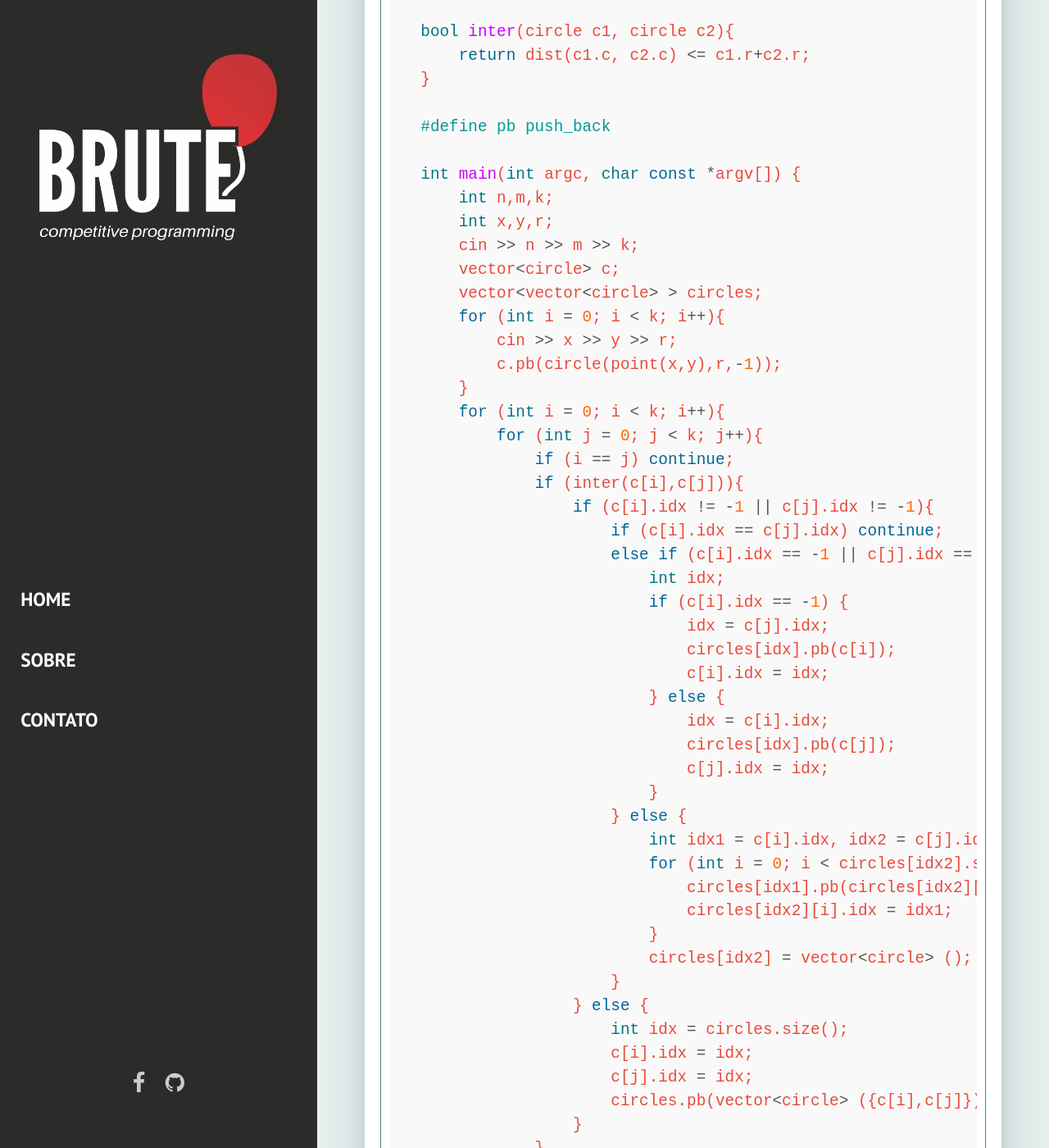
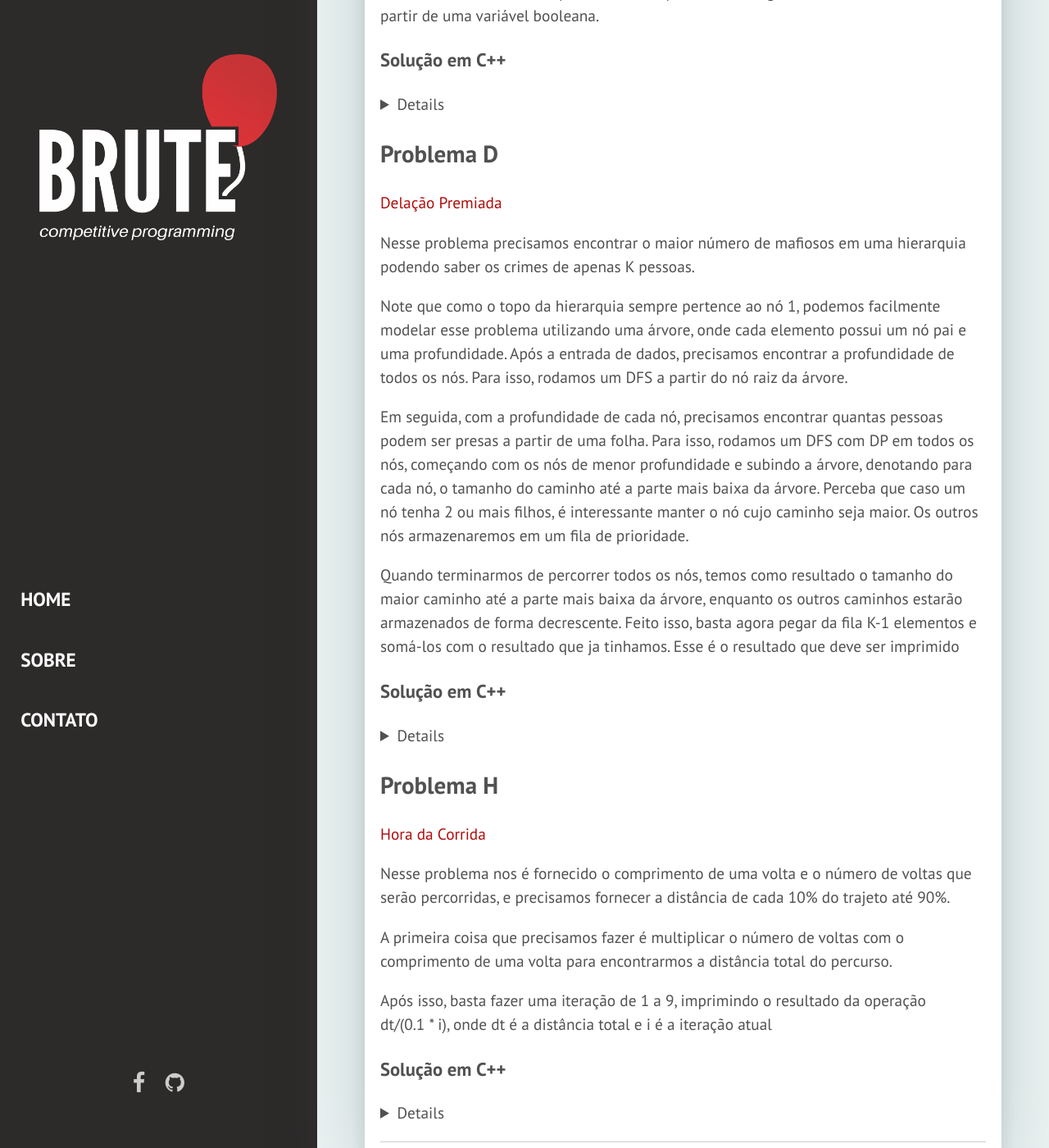
Before and after one commit to BRUTEUdesc/bruteudesc.github.io, a Jekyll site: the page built from _posts/2019-09-27-upsolving_regional_2019.markdown, in a window 1280 px wide and 1400 px high, scrolled down 2886 px. Shown: the whole window at 82% size. Built offline with Jekyll 4.4.1, drawn with Linux system fonts in a browser that asks for light colours; some web fonts are replaced; some of the changed text lies outside the part shown.

Commit message:
Consertando erro do dropdown; Inserindo resolucao problemas D e H

````diff
--- a/_config.yml
+++ b/_config.yml
@@ -24,6 +24,8 @@
 
 # Build settings
 markdown: kramdown
+kramdown:
+    parse_block_html: true
 gems:
   - jekyll-feed
   - jekyll-paginate
--- a/_posts/2019-09-27-upsolving_regional_2019.markdown
+++ b/_posts/2019-09-27-upsolving_regional_2019.markdown
@@ -13,9 +13,12 @@
 Vou estar disponibilizando também um código que solucione a questão, lembrando que o código não corresponde à melhor solução,
  além de que é no mínimo interessante a produção do próprio código, ou seja, olhe o código somente se você não foi capaz de
 programar a própria solução (ou pra comparar também).
+Cada problema terá um link para o problema na plataforma Uri Online Judge
 Dito isso, aproveite a leitura
 
 ## Problema A
+[Arte Valiosa](https://www.urionlinejudge.com.br/judge/pt/problems/view/2962)
+
 O problema consiste em encontrar um caminho entre o canto inferior esquerdo e o canto superior direito de um retângulo, evitando
 passar pela área dos sensores de presença, que possuem um raio r e um par de coordenadas (x,y).
 Para esse problema é interessante perceber as seguintes propriedades:
@@ -38,6 +41,10 @@
 Assim, para solucionarmos o problema, basta armazenamos os conjuntos de circunferências em vetores e, em seguida, testarmos se
 um conjunto de circunferências é capaz de impedir a passagem. Retornamos "N" caso um ou mais conjunto são capazes de impedir
 a passagem pela sala, ou retornamos "S" caso contrário
+
+### Solução em C++
+<details>
+
 
 ```cpp
 #include <bits/stdc++.h>
@@ -71,8 +78,8 @@
     int n,m,k;
     int x,y,r;
     cin >> n >> m >> k;
-    vector<circle> c;
-    vector<vector<circle> > circles;
+    vector <circle> c;
+    vector<vector <circle> > circles;
     for (int i = 0; i < k; i++){
         cin >> x >> y >> r;
         c.pb(circle(point(x,y),r,-1));
@@ -132,16 +139,23 @@
     return 0;
 }
 ```
+</details>
 
 ## Problema B
+[Bobo da Corte](https://www.urionlinejudge.com.br/judge/pt/problems/view/2963)
+
+
 Para esse problema, nos é dado um vetor de entrada V, com N elementos, e é requerido que encontremos dentro desse vetor um valor que seja maior que o primeiro valor do vetor
 
 Podemos solucionar esse problema sem a necessidade de um vetor, testando os valores inseridos na entrada, otimizando o tempo gasto para rodar o algoritmo.
 
 Para isso, basta lermos o valor de N, o primeiro valor de V, e então para i = 2; i <= N, lemos os valores restantes e comparamos com o primeiro valor, gerando o resultado final a partir de uma variável booleana.
 
- ```cpp
- #include <bits/stdc++.h>
+### Solução em C++
+<details>
+
+```cpp
+#include <bits/stdc++.h>
 using namespace std;
 
 int main(int argc, char const *argv[]) {
@@ -160,3 +174,115 @@
     return 0;
 }
 ```
+
+</details>
+
+## Problema D
+[Delação Premiada](https://www.urionlinejudge.com.br/judge/pt/problems/view/2965)
+
+Nesse problema precisamos encontrar o maior número de mafiosos em uma hierarquia podendo saber os crimes de apenas K pessoas.
+
+Note que como o topo da hierarquia sempre pertence ao nó 1, podemos facilmente modelar esse problema utilizando uma árvore, onde cada elemento possui um nó pai e uma profundidade.
+Após a entrada de dados, precisamos encontrar a profundidade de todos os nós. Para isso, rodamos um DFS a partir do nó raiz da árvore.
+
+Em seguida, com a profundidade de cada nó, precisamos encontrar quantas pessoas podem ser presas a partir de uma folha. Para isso, rodamos um DFS com DP em todos os nós, começando com os nós de menor profundidade e subindo a árvore, denotando para cada nó, o tamanho do caminho até a parte mais baixa da árvore. Perceba que caso um nó tenha 2 ou mais filhos, é interessante manter o nó cujo caminho seja maior. Os outros nós armazenaremos em um fila de prioridade.
+
+Quando terminarmos de percorrer todos os nós, temos como resultado o tamanho do maior caminho até a parte mais baixa da árvore, enquanto os outros caminhos estarão armazenados de forma decrescente. Feito isso, basta agora pegar da fila K-1 elementos e somá-los com o resultado que ja tinhamos. Esse é o resultado que deve ser imprimido
+
+### Solução em C++
+<details>
+
+```cpp
+#include <bits/stdc++.h>
+using namespace std;
+
+vector<vector<int> > adjList;
+vector<pair<int, int> > r;
+vector<int> parent;
+vector<int> vis;
+priority_queue<int> pq;
+
+void busca_rank(int o){
+    for (int i = 0; i < adjList[o].size(); i++){
+        int idx = adjList[o][i];
+        r[idx].first = r[o].first-1;
+        busca_rank(idx);
+    }
+}
+
+int dfs(int o){
+    if (vis[o] != -1) return vis[o];
+    int m = 0;
+    for (int i = 0; i < adjList[o].size(); i++){
+        int tam = dfs(adjList[o][i]);
+        if (tam > m){
+            if (m != 0) pq.push(m);
+            m = tam;
+        } else pq.push(tam);
+    }
+    vis[o] = m+1;
+    return vis[o];
+}
+
+int main(int argc, char const *argv[]) {
+    int n, k, x;
+    cin >> n >> k;
+    adjList.resize(n);
+    vis.push_back(-1);
+    r.push_back(make_pair(n,0));
+    parent.push_back(-1);
+    for (int i = 1; i < n; i++){
+        vis.push_back(-1);
+        r.push_back(make_pair(n,i));
+        cin >> x;
+        x--;
+        parent.push_back(x);
+        adjList[x].push_back(i);
+    }
+    busca_rank(0);
+    sort(r.begin(), r.end());
+    int res;
+    for (int i = 0; i < n; i++){
+        res = dfs(r[i].second);
+    }
+    for (int i = 0; i < k-1; i++){
+        res += pq.top();
+        pq.pop();
+    }
+    cout << res << endl;
+    return 0;
+}
+```
+
+</details>
+
+## Problema H
+[Hora da Corrida](https://www.urionlinejudge.com.br/judge/pt/problems/view/2968)
+
+Nesse problema nos é fornecido o comprimento de uma volta e o número de voltas que serão percorridas, e precisamos fornecer a distância de cada 10% do trajeto até 90%.
+
+A primeira coisa que precisamos fazer é multiplicar o número de voltas com o comprimento de uma volta para encontrarmos a distância total do percurso.
+
+Após isso, basta fazer uma iteração de 1 a 9, imprimindo o resultado da operação
+dt/(0.1 * i), onde dt é a distância total e i é a iteração atual
+
+### Solução em C++
+<details>
+
+```cpp
+#include <bits/stdc++.h>
+using namespace std;
+
+int main(){
+    int a,b,c;
+    cin >> a >> b;
+    c = a*b;
+    printf("%d",(int)(ceil(c*0.1)));
+    for (int i = 2; i < 10; i++){
+        printf(" %d", (int)(ceil(c*(i/10.0))));
+    }
+    cout << endl;
+    return 0;
+}
+```
+</details>
````
Also changed, not shown: other parts of _posts/2019-09-27-upsolving_regional_2019.markdown (+1 -1 lines), assets/img/post3.png (added).
